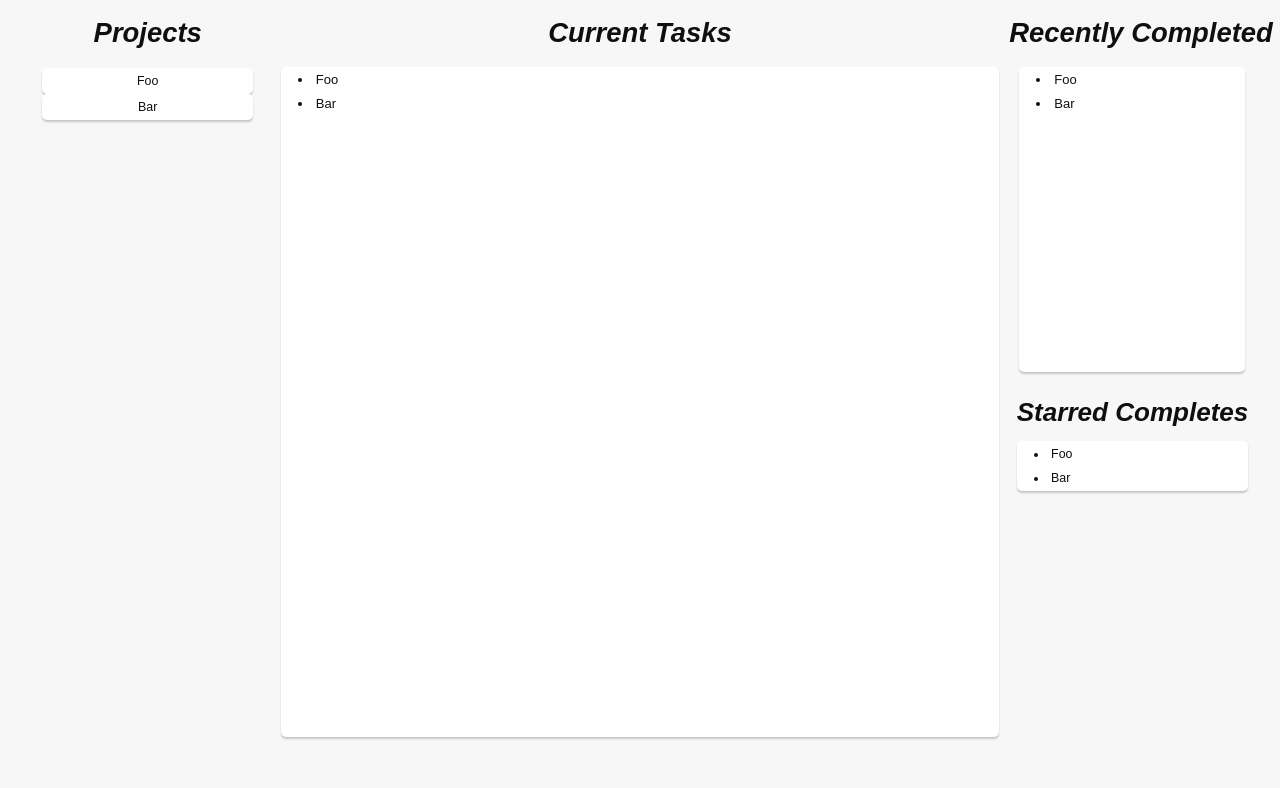
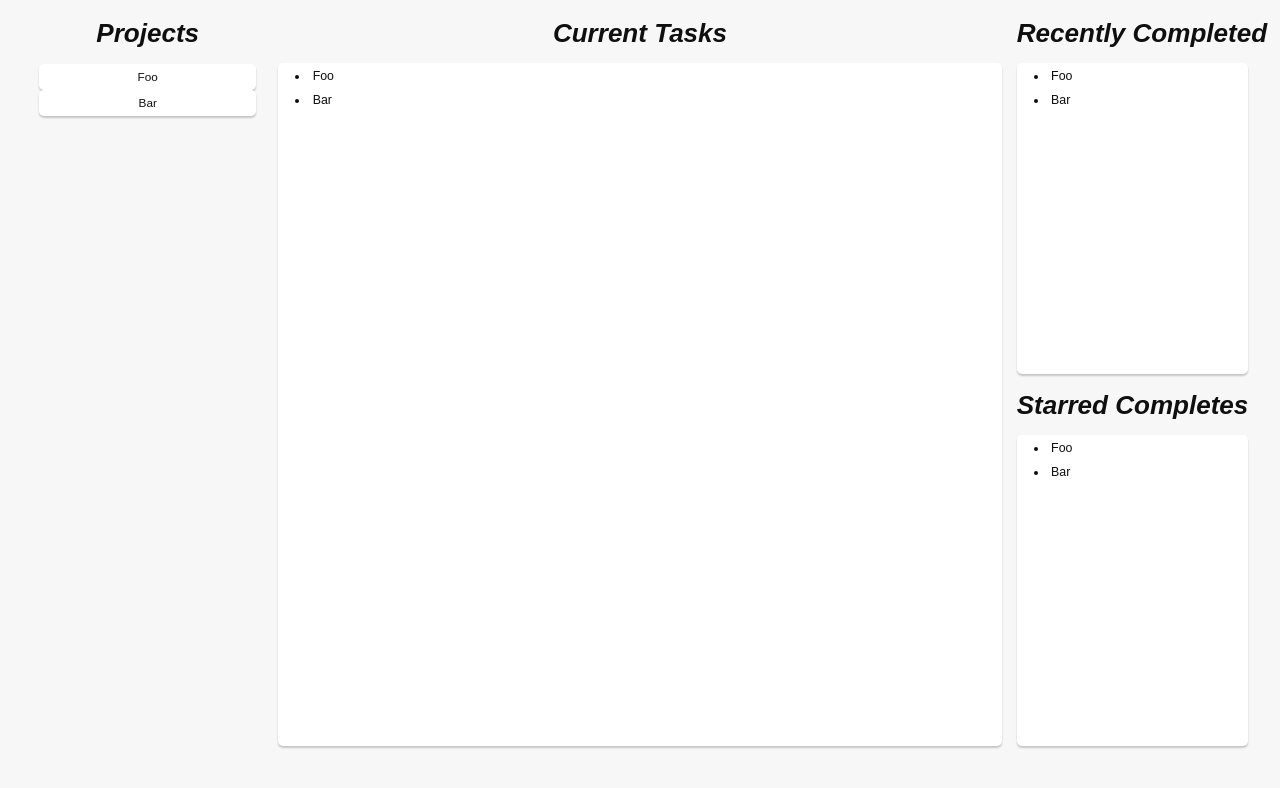
Before and after one commit to npetrangelo/task-tool, a Vue app: page / in a window 1280 px wide. Shown: the top 788 px of the page. Built offline with nearby package versions, Linux system fonts and the light colour scheme.

Commit message:
Undid grid title commit

```diff
--- a/src/components/Current.vue
+++ b/src/components/Current.vue
@@ -4,11 +4,13 @@ const tasks = ref([{ message: 'Foo' }, { message: 'Bar' }]);
 </script>
 
 <template>
-    <h1 class="ctitle">Current&nbspTasks</h1>
-    <div class="current tasks standout">
-        <li v-for="task in tasks">
-            {{ task.message }}
-        </li>
+    <div class="current">
+        <h1>Current&nbspTasks</h1>
+        <div class="tasks standout">
+            <li v-for="task in tasks">
+                {{ task.message }}
+            </li>
+        </div>
     </div>
 </template>
 
@@ -21,6 +23,6 @@ const tasks = ref([{ message: 'Foo' }, { message: 'Bar' }]);
     box-shadow: 0 2px 2px rgba(0, 0, 0, 0.2);
     text-align: left;
     padding-left: 2vh;
-    margin: 10px;
+    height: 100%;
 }
 </style>
--- a/src/components/Projects.vue
+++ b/src/components/Projects.vue
@@ -4,19 +4,17 @@ const items = ref([{ message: 'Foo' }, { message: 'Bar' }]);
 </script>
 
 <template>
-    <h1 class="ptitle">Projects</h1>
     <div class="projects">
-        <div v-for="item in items" class="standout project">
-            {{ item.message }}
+        <h1>Projects</h1>
+        <div class="col">
+            <div v-for="item in items" class="standout project">
+                {{ item.message }}
+            </div>
         </div>
     </div>
 </template>
 
 <style>
-.projects {
-    margin: 10px;
-}
-
 .project {
     box-shadow: 0 2px 2px rgba(0, 0, 0, 0.2);
 }
--- a/src/components/Recent.vue
+++ b/src/components/Recent.vue
@@ -4,11 +4,13 @@ const tasks = ref([{ message: 'Foo' }, { message: 'Bar' }]);
 </script>
 
 <template>
-    <h1 class="rtitle">Recently&nbspCompleted</h1>
-    <div class="recent tasks standout">
-        <li v-for="task in tasks">
-            {{ task.message }}
-        </li>
+    <div class="recent">
+        <h1>Recently&nbspCompleted</h1>
+        <div class="tasks standout">
+            <li v-for="task in tasks">
+                {{ task.message }}
+            </li>
+        </div>
     </div>
 </template>
 
--- a/src/components/Starred.vue
+++ b/src/components/Starred.vue
@@ -6,7 +6,7 @@ const tasks = ref([{ message: 'Foo' }, { message: 'Bar' }]);
 <template>
     <div class="starred">
         <h1>Starred&nbspCompletes</h1>
-        <div class="tasks standout">
+        <div class="col tasks standout">
             <li v-for="task in tasks">
                 {{ task.message }}
             </li>
@@ -20,12 +20,3 @@ const tasks = ref([{ message: 'Foo' }, { message: 'Bar' }]);
     flex-direction: column;
 }
 </style>
-
-<style scoped>
-.tasks {
-    box-shadow: 0 2px 2px rgba(0, 0, 0, 0.2);
-    text-align: left;
-    padding-left: 2vh;
-    margin: 0px;
-}
-</style>
--- a/src/styles.css
+++ b/src/styles.css
@@ -28,24 +28,11 @@ body {
 .grid {
   height: 100%;
   display: grid;
-  grid-template-rows: 54px auto auto;
+  grid-template-rows: 50% 50%;
   grid-template-columns: max(150px, 20%) auto max(150px, 20%);
   grid-template-areas:
-    "ptitle ctitle rtitle"
     "projects current recent"
     "projects current starred";
-}
-
-.ptitle {
-  grid-area: ptitle;
-}
-
-.ctitle {
-  grid-area: ctitle;
-}
-
-.rtitle {
-  grid-area: rtitle;
 }
 
 .projects {
```
